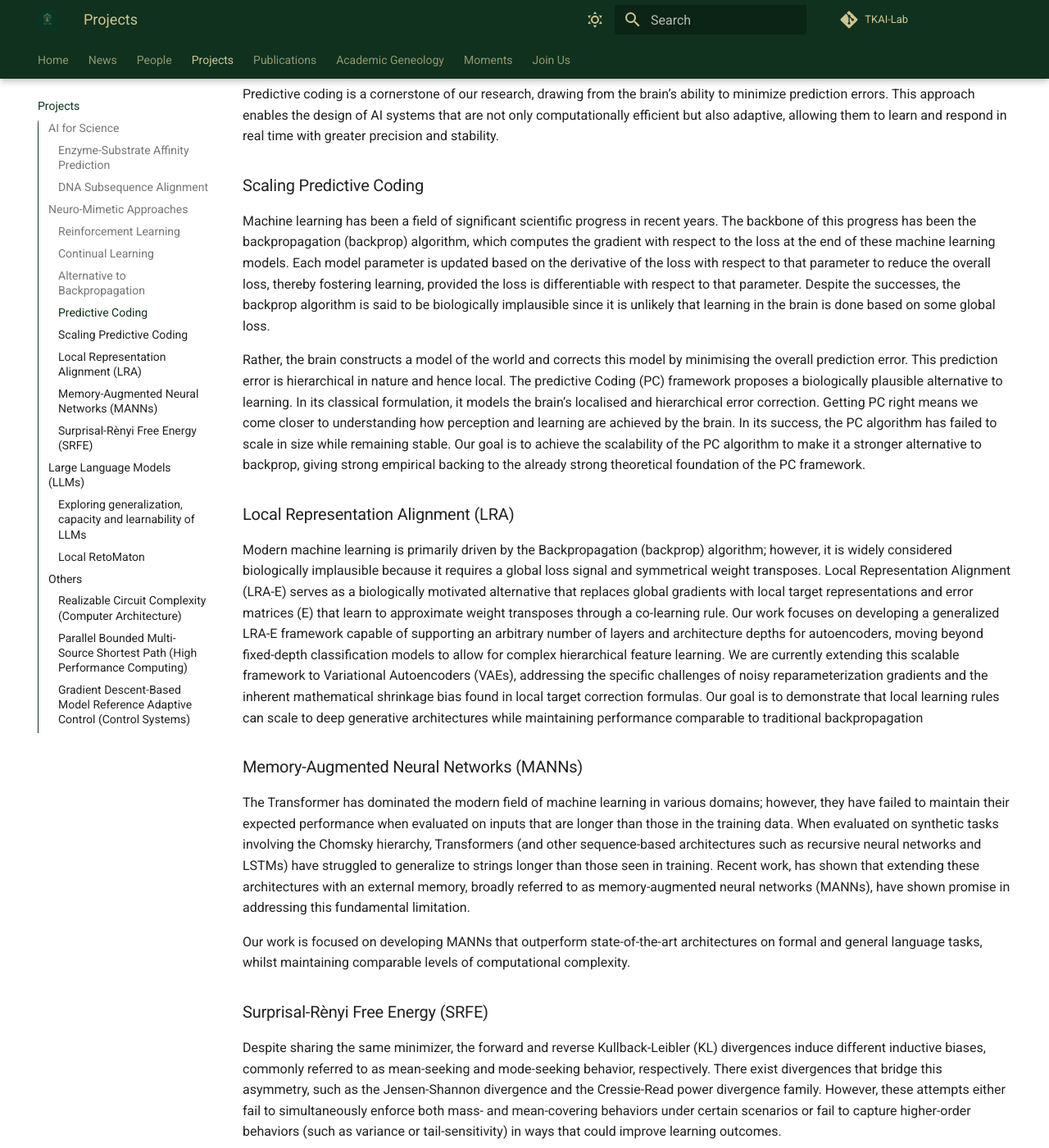
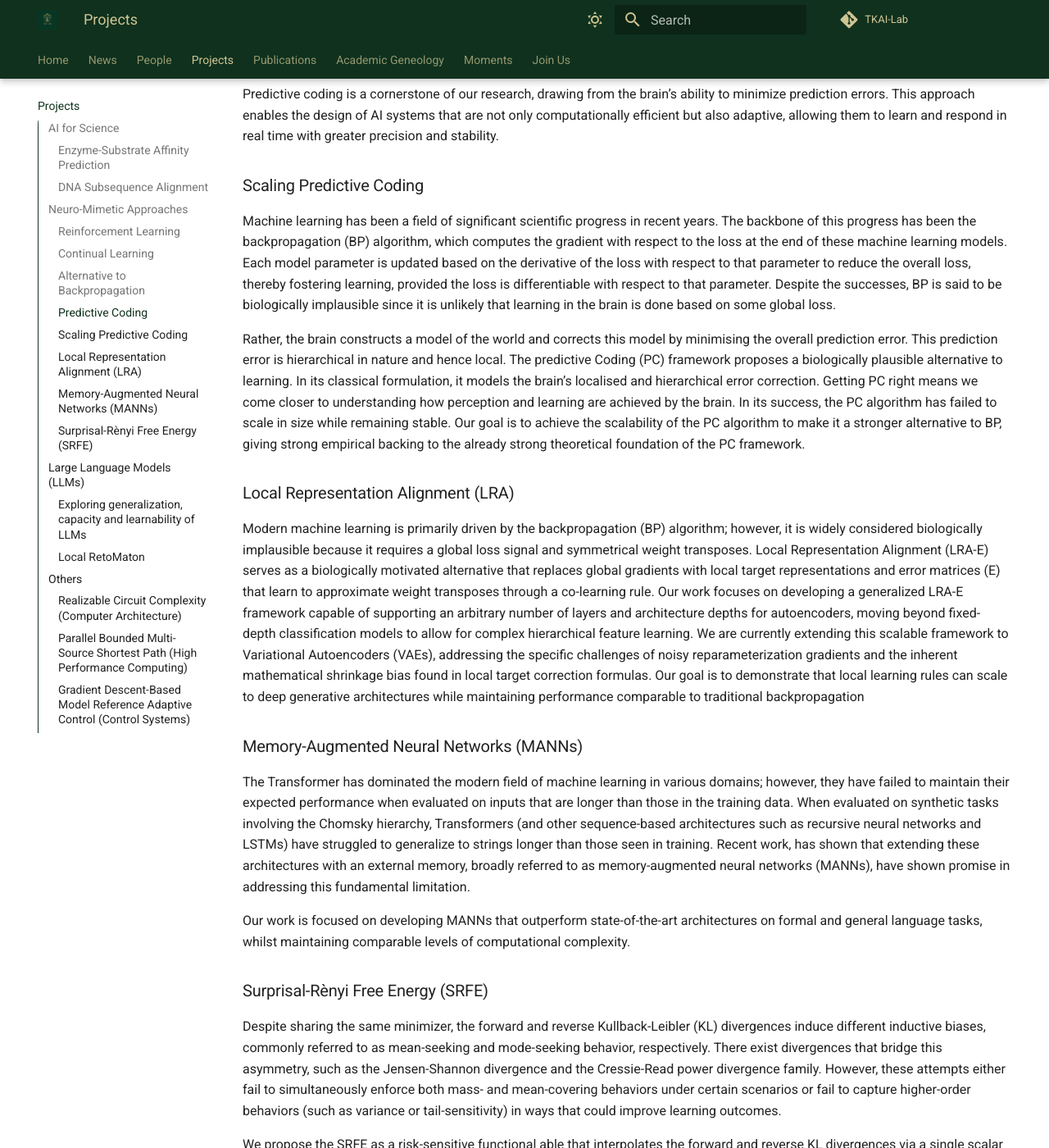
Before and after one commit to TKAI-LAB-Mali/tkai-lab-mali.github.io, an MkDocs documentation site: the page built from docs/projects.md, in a window 1280 px wide and 1400 px high, scrolled down 1713 px. Shown: the whole window at 82% size. Built offline with MkDocs 1.6.1 and Material for MkDocs 9.7.7, drawn with Linux system fonts in a browser that asks for light colours.

Commit message:
spell check with vale

```diff
--- a/docs/projects.md
+++ b/docs/projects.md
@@ -40,14 +40,14 @@
 
 ### Scaling Predictive Coding
 
-Machine learning has been a field of significant scientific progress in recent years. The backbone of this progress has been the backpropagation (backprop) algorithm, which computes the gradient with respect to the loss at the end of these machine learning models. Each model parameter is updated based on the derivative of the loss with respect to that parameter to reduce the overall loss, thereby fostering learning, provided the loss is differentiable with respect to that parameter. Despite the successes, the backprop algorithm is said to be biologically implausible since it is unlikely that learning in the brain is done based on some global loss.
+Machine learning has been a field of significant scientific progress in recent years. The backbone of this progress has been the backpropagation (BP) algorithm, which computes the gradient with respect to the loss at the end of these machine learning models. Each model parameter is updated based on the derivative of the loss with respect to that parameter to reduce the overall loss, thereby fostering learning, provided the loss is differentiable with respect to that parameter. Despite the successes, BP is said to be biologically implausible since it is unlikely that learning in the brain is done based on some global loss.
 
 Rather, the brain constructs a model of the world and corrects this model by minimising the overall prediction error. This prediction error is hierarchical in nature and hence local. The predictive Coding (PC) framework proposes a biologically plausible alternative to learning. In its classical formulation, it models the brain’s localised and hierarchical error correction. Getting PC right means we come closer to understanding how perception and learning are achieved by the brain. In its success, the PC algorithm has failed to scale in size while remaining stable.
-Our goal is to achieve the scalability of the PC algorithm to make it a stronger alternative to backprop, giving strong empirical backing to the already strong theoretical foundation of the PC framework.
+Our goal is to achieve the scalability of the PC algorithm to make it a stronger alternative to BP, giving strong empirical backing to the already strong theoretical foundation of the PC framework.
 
 ### Local Representation Alignment (LRA)
 
-Modern machine learning is primarily driven by the Backpropagation (backprop) algorithm; however, it is widely considered biologically implausible because it requires a global loss signal and symmetrical weight transposes. Local Representation Alignment (LRA-E) serves as a biologically motivated alternative that replaces global gradients with local target representations and error matrices (E) that learn to approximate weight transposes through a co-learning rule. Our work focuses on developing a generalized LRA-E framework capable of supporting an arbitrary number of layers and architecture depths for autoencoders, moving beyond fixed-depth classification models to allow for complex hierarchical feature learning. We are currently extending this scalable framework to Variational Autoencoders (VAEs), addressing the specific challenges of noisy reparameterization gradients and the inherent mathematical shrinkage bias found in local target correction formulas. Our goal is to demonstrate that local learning rules can scale to deep generative architectures while maintaining performance comparable to traditional backpropagation
+Modern machine learning is primarily driven by the backpropagation (BP) algorithm; however, it is widely considered biologically implausible because it requires a global loss signal and symmetrical weight transposes. Local Representation Alignment (LRA-E) serves as a biologically motivated alternative that replaces global gradients with local target representations and error matrices (E) that learn to approximate weight transposes through a co-learning rule. Our work focuses on developing a generalized LRA-E framework capable of supporting an arbitrary number of layers and architecture depths for autoencoders, moving beyond fixed-depth classification models to allow for complex hierarchical feature learning. We are currently extending this scalable framework to Variational Autoencoders (VAEs), addressing the specific challenges of noisy reparameterization gradients and the inherent mathematical shrinkage bias found in local target correction formulas. Our goal is to demonstrate that local learning rules can scale to deep generative architectures while maintaining performance comparable to traditional backpropagation
 
 ### Memory-Augmented Neural Networks (MANNs)
 
```
Also changed, not shown: docs/people.md (+1 -1 lines), 3 other files.
